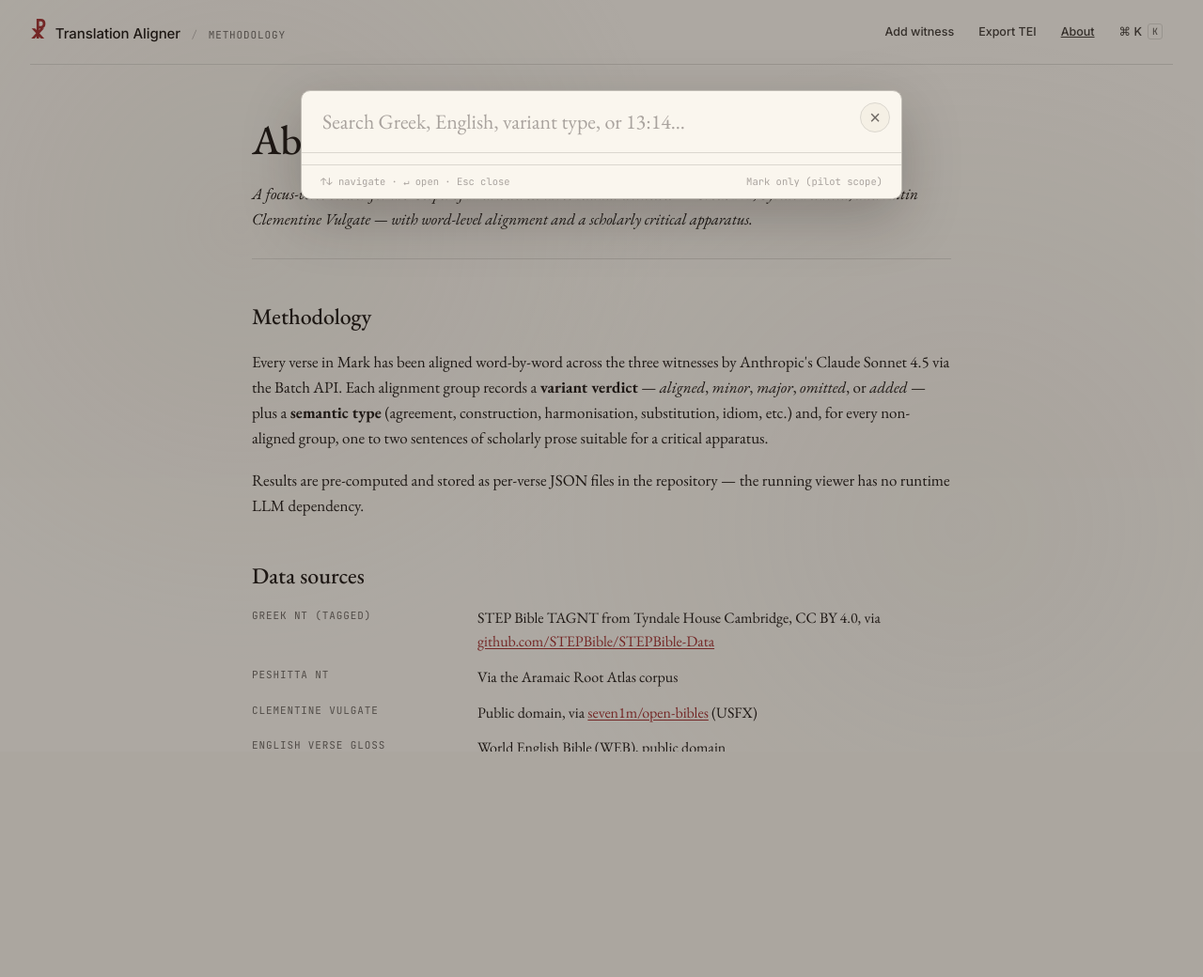
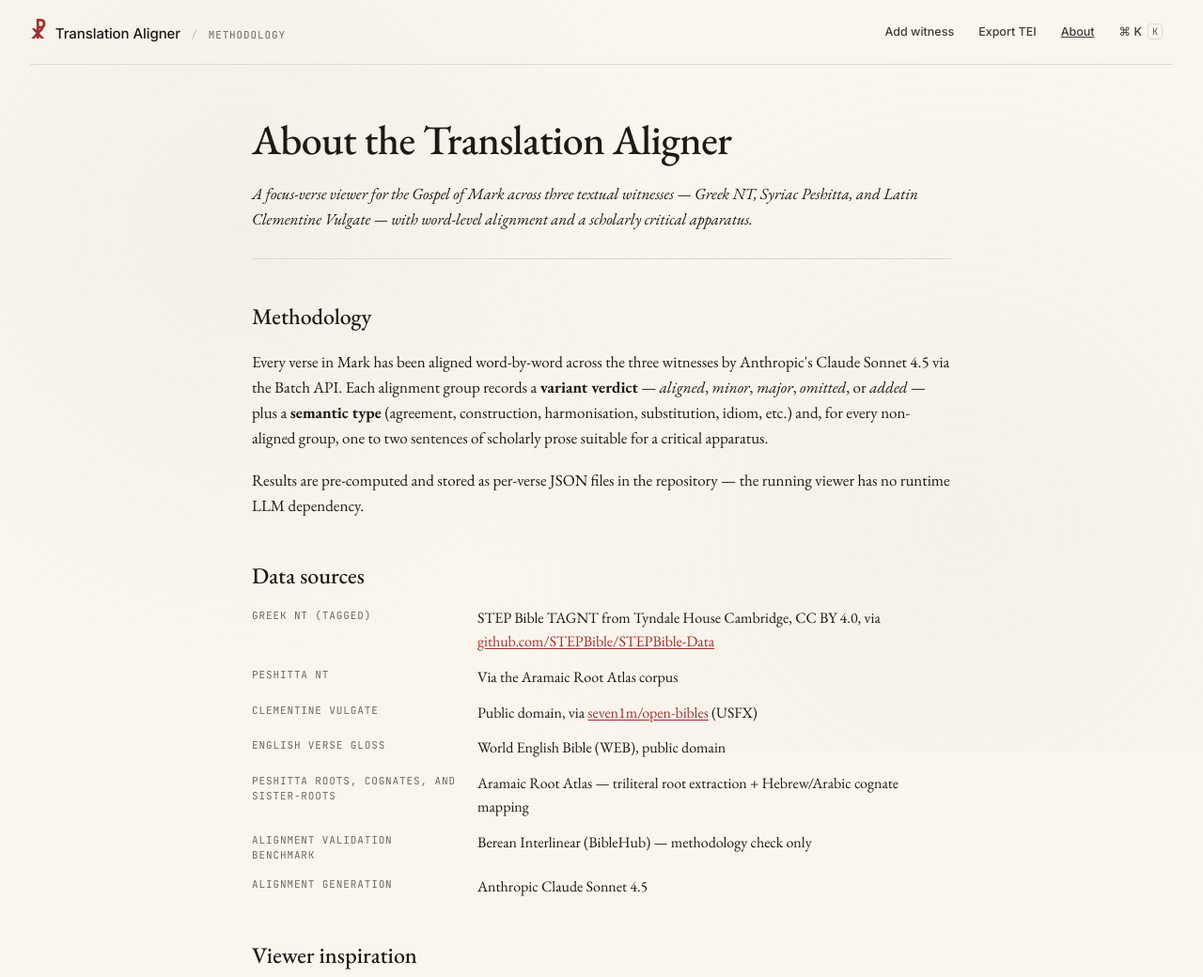
Before and after one commit to Jossifresben/translation-alignment, a Flask app: page /about in a window 1280 px wide. Shown: the top 1040 px of the page at 94% size. Before the commit the page ends 800 px from the top, so only its background shows below. Run offline with Flask 3, Linux system fonts and the light colour scheme; some libraries are stand-ins or nearby versions.

Commit message:
fix: search overlay now actually hides when the hidden attribute is set
CSS rule .search-overlay { display: flex } was overriding the browser
default display: none for [hidden]. The modal was visible at page load
and never disappeared when JS set hidden = true.

One-line fix: .search-overlay[hidden] { display: none !important; }
so the attribute wins.

```diff
--- a/static/css/styles.css
+++ b/static/css/styles.css
@@ -1147,6 +1147,9 @@ body.dark::before {
   padding-top: 12vh;
   z-index: 1000;
 }
+/* The `hidden` attribute must win over `display: flex` above, otherwise
+   the overlay stays visible at page load and refuses to close. */
+.search-overlay[hidden] { display: none !important; }
 .search-modal {
   position: relative;
   background: var(--parchment);
```
